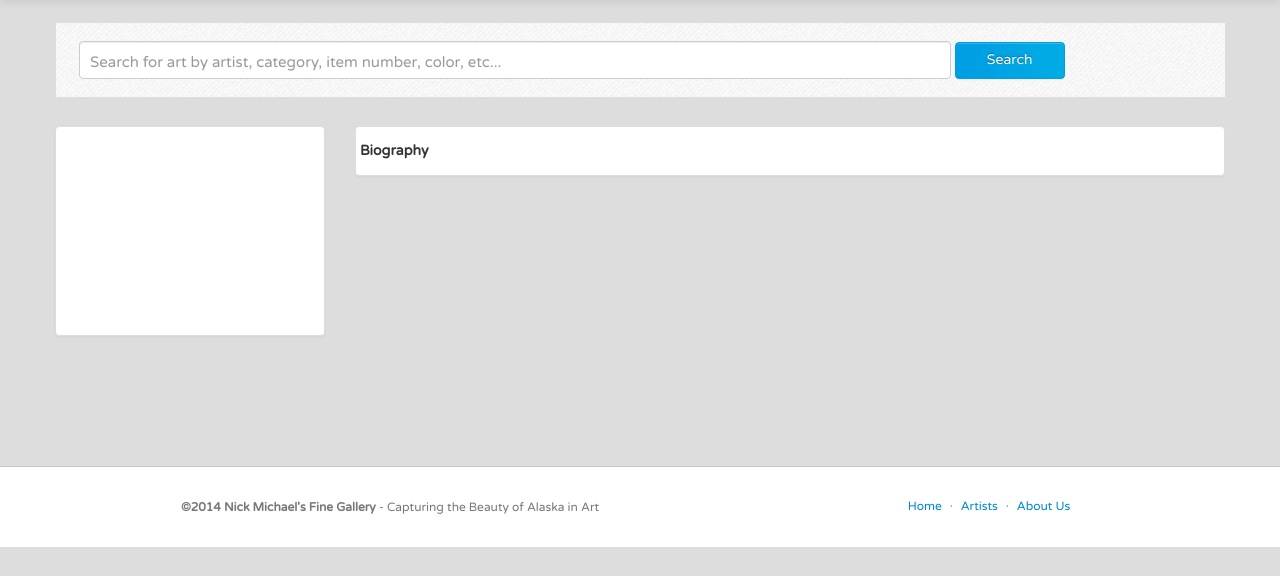
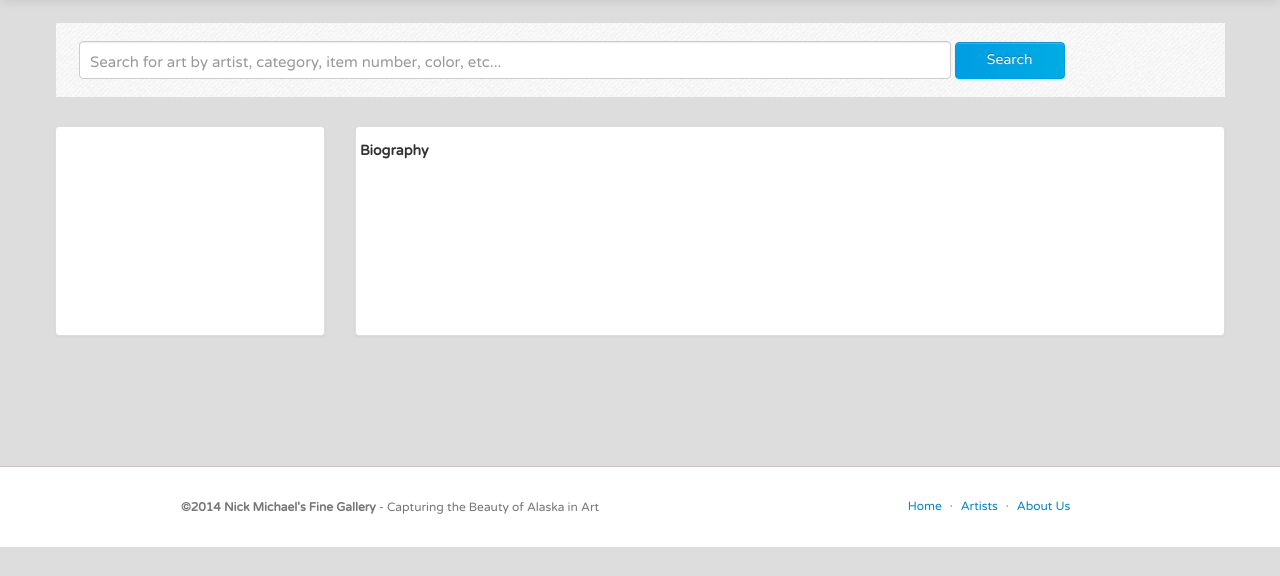
Before and after one commit to demosthenes48/galleryApp, a Python web app: template nickmichaelsfinegallery/templates/publicArtistArt.html in a window 1280 px wide. Shown: the part 64-640 px from the top of the page. Run offline with Jinja, Linux system fonts and the light colour scheme; the template is opened without the code that fills it, so the values that code supplies are empty; some libraries are stand-ins or nearby versions.

Commit message:
minor formatting changes to artist art page and search results page for consistency

```diff
--- a/nickmichaelsfinegallery/controllers/PublicHomeController.py
+++ b/nickmichaelsfinegallery/controllers/PublicHomeController.py
@@ -201,7 +201,7 @@ class SearchResults(webapp2.RequestHandler):
                 matchingArtHTML += "<a href=\"/artpiece?itemNumber=" + artpiece.itemNumber + """\">
                                         <li class="span3">
                                             <div class="thumbnail">
-                                                <img data-src="holder.js/300x200" alt="300x200" style="width: 300px; height: 200px;" src=\"""" +  artpiece.picture.get().url + """\">
+                                                <div class="thumbnailHolder"><img src=\"""" +  artpiece.picture.get().thumbnail + """\""></div>
                                                 <div class="caption">
                                                     <div class="artpieceName"><h5>""" + artpiece.name + """</h5></div>
                                                     <p>""" + artpiece.priceDisplay + """</p>
--- a/nickmichaelsfinegallery/templates/publicArtistArt.html
+++ b/nickmichaelsfinegallery/templates/publicArtistArt.html
@@ -18,8 +18,8 @@
             <div class="thumbnailHolder"><img src="{{ artist.picture.get().thumbnail }}"></div>
         </div>
     </li>
-    <li class="span9" style="overflow:auto; height:210px;">
-        <div class="thumbnail">
+    <li class="span9">
+        <div class="thumbnail" style="overflow:auto; height:200px;">
             <h5>Biography</h5>
             {{ artist.biography }}
         </div>
```
